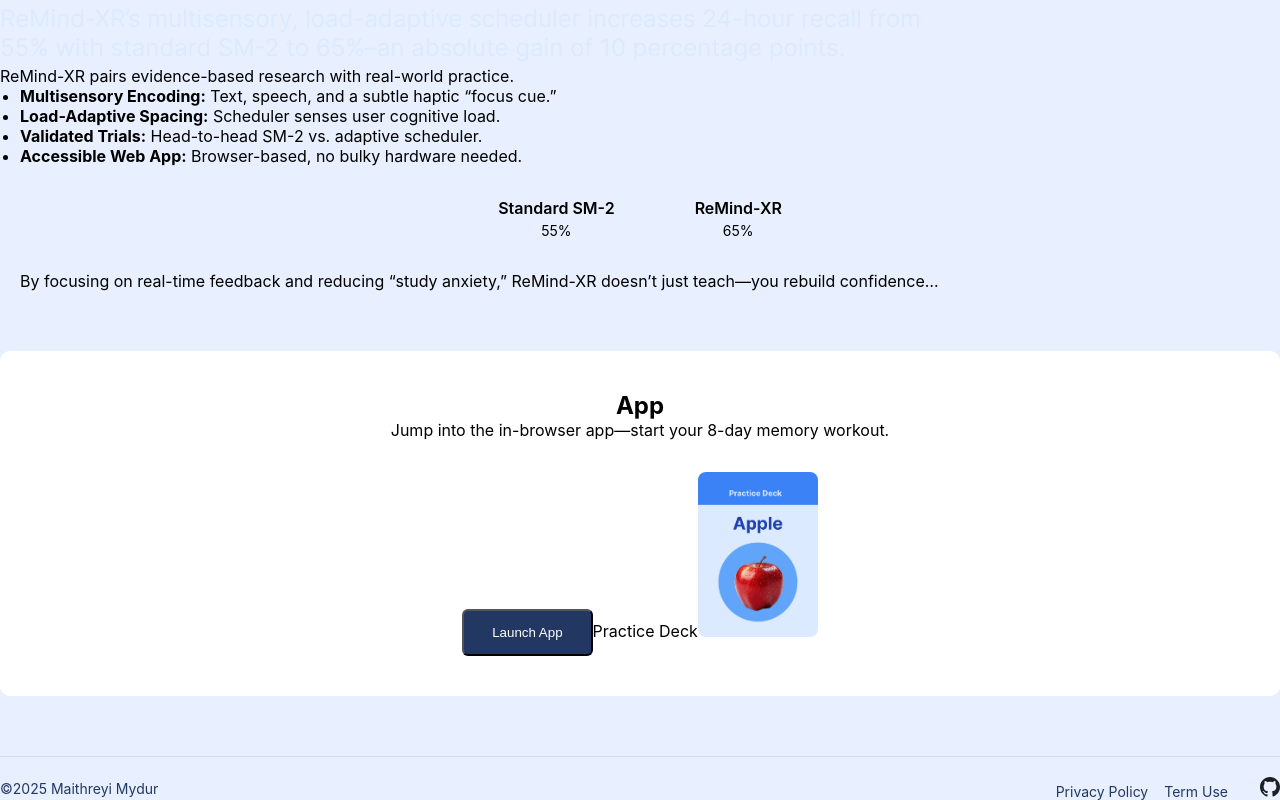
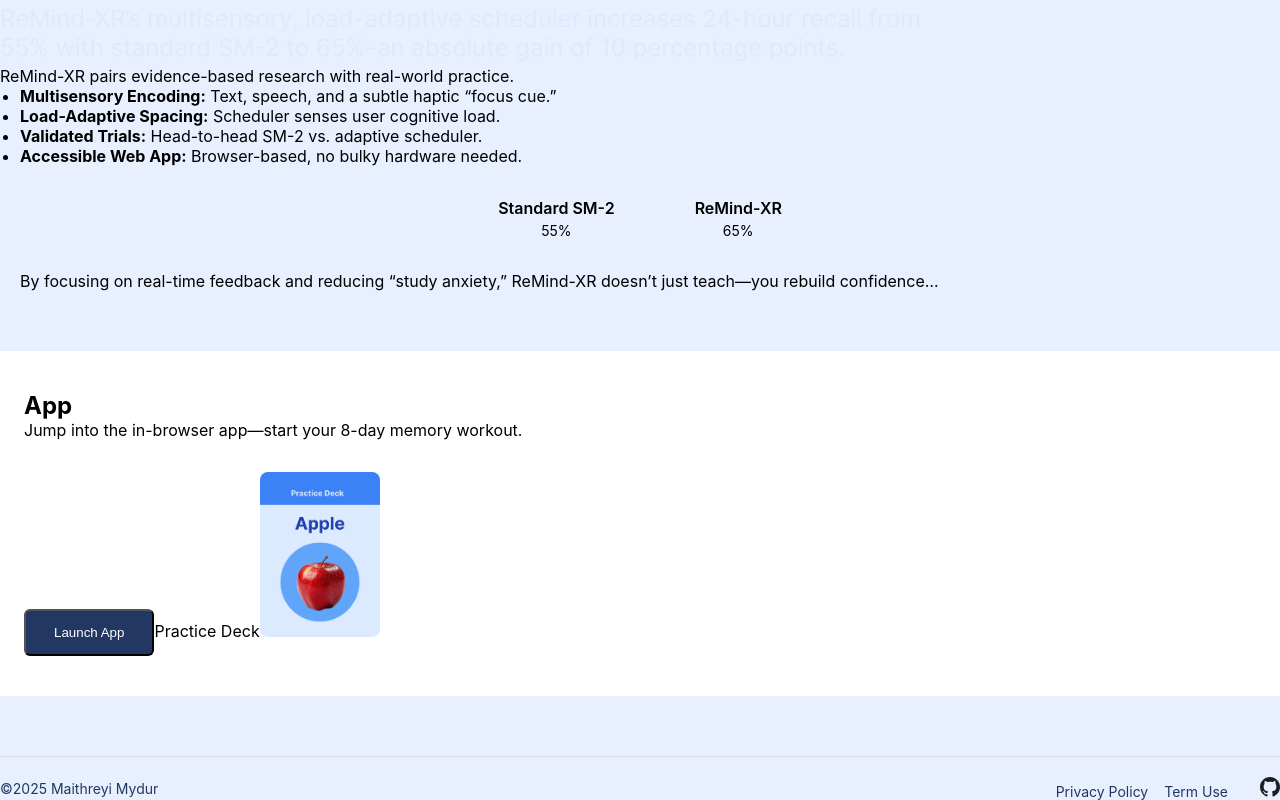
Before and after one commit to maitrimydur/remindXR-web, a React (Vite) app: page / in a window 1280 px wide. Shown: the part 2351-3151 px from the top of the page. Built offline with nearby package versions, Linux system fonts and the light colour scheme.

Commit message:
Update all to left side

```diff
--- a/src/App.css
+++ b/src/App.css
@@ -140,8 +140,7 @@
 .app-section {
   background: var(--white);
   padding: 40px 24px;
-  border-radius: 10px;
-  text-align: center;
+  text-align: left;
   margin-bottom: 60px;
 }
 .btn.launch {
```
